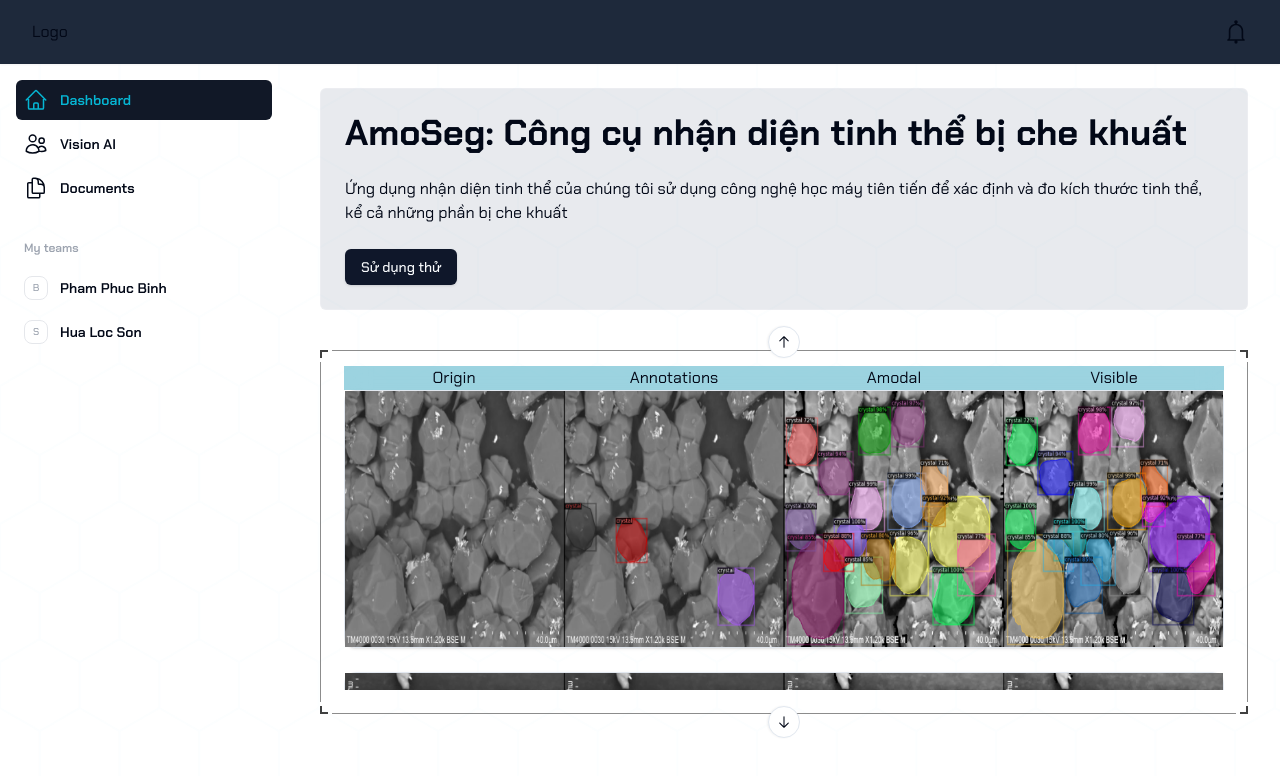
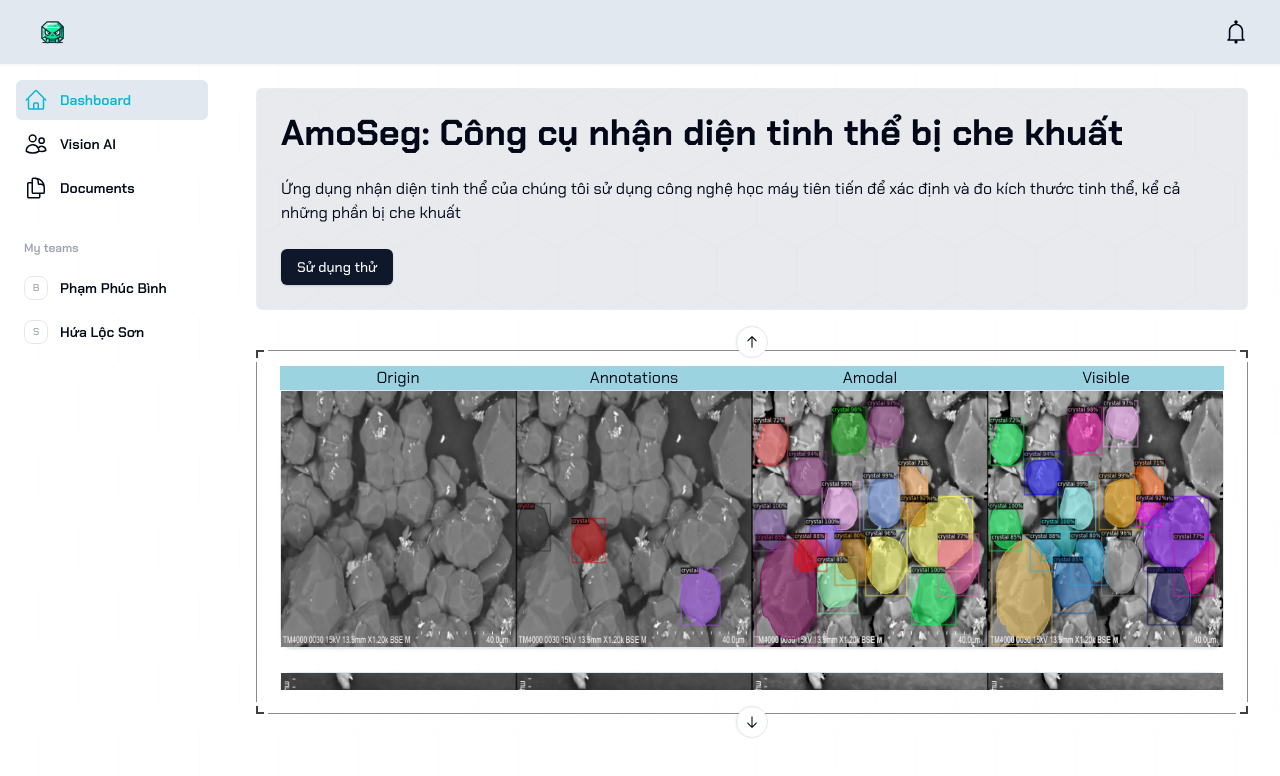
Before and after one commit to hualocson/crystal-fe, a Next.js app: page / in a window 1280 px wide. Shown: the top 776 px of the page. Built offline with nearby package versions, Linux system fonts and the light colour scheme.

Commit message:
ADD logo to  header and vn name

```diff
--- a/src/components/layout.jsx
+++ b/src/components/layout.jsx
@@ -10,6 +10,7 @@ import { BellIcon } from "@radix-ui/react-icons";
 import Link from "next/link";
 import { usePathname } from "next/navigation";
 import { useMemo } from "react";
+import Image from "next/image";
 
 const navigation = [
   { name: "Dashboard", href: "/", icon: HomeIcon, current: true },
@@ -22,8 +23,8 @@ const navigation = [
   },
 ];
 const teams = [
-  { id: 1, name: "Pham Phuc Binh", href: "#", initial: "B", current: false },
-  { id: 2, name: "Hua Loc Son", href: "#", initial: "S", current: false },
+  { id: 1, name: "Phạm Phúc Bình", href: "#", initial: "B", current: false },
+  { id: 2, name: "Hứa Lộc Sơn", href: "#", initial: "S", current: false },
 ];
 function classNames(...classes) {
   return cn(...classes);
@@ -72,7 +73,7 @@ export default function MainLayout({ children }) {
         <SVG />
       </span>
       {/* Static sidebar for desktop */}
-      <div className="fixed inset-y-0 top-20 z-50 flex w-72 flex-col text-foreground">
+      <div className="fixed inset-y-0 top-20 z-50 flex w-56 flex-col text-foreground">
         {/* Sidebar component, swap this element with another sidebar if you like */}
         <div className="flex grow flex-col gap-y-5 overflow-y-auto px-6 pb-4">
           <nav className="flex flex-1 flex-col">
@@ -85,7 +86,7 @@ export default function MainLayout({ children }) {
                         href={item.href}
                         className={classNames(
                           item.current
-                            ? "bg-gray-900 text-cyan-500"
+                            ? "bg-slate-200 text-cyan-500"
                             : "text-foreground hover:bg-slate-700 hover:text-cyan-600",
                           "group flex gap-x-3 rounded-md p-2 text-sm font-semibold leading-6"
                         )}
@@ -142,14 +143,16 @@ export default function MainLayout({ children }) {
         </div>
       </div>
 
-      <div className="sticky top-0 z-[99] flex h-16 shrink-0 items-center gap-x-4 bg-slate-800 px-4 shadow-sm sm:gap-x-6 sm:px-6 lg:px-8 justify-between">
-        <span>Logo</span>
+      <div className="sticky top-0 z-[99] flex h-16 shrink-0 items-center gap-x-4 bg-slate-200 px-4 shadow-sm sm:gap-x-6 sm:px-6 lg:px-8 justify-between">
+        <span>
+          <Image src={"/logo.png"} alt="logo" width={40} height={40} />
+        </span>
         <BellIcon
           className="text-foreground group-hover:text-cyan-600 h-6 w-6 shrink-0"
           aria-hidden="true"
         />
       </div>
-      <div className="lg:pl-72">
+      <div className="lg:pl-56">
         <main className="py-6">
           <div className="px-4 sm:px-6 lg:px-8 max-w-screen-xl">{children}</div>
         </main>
```
